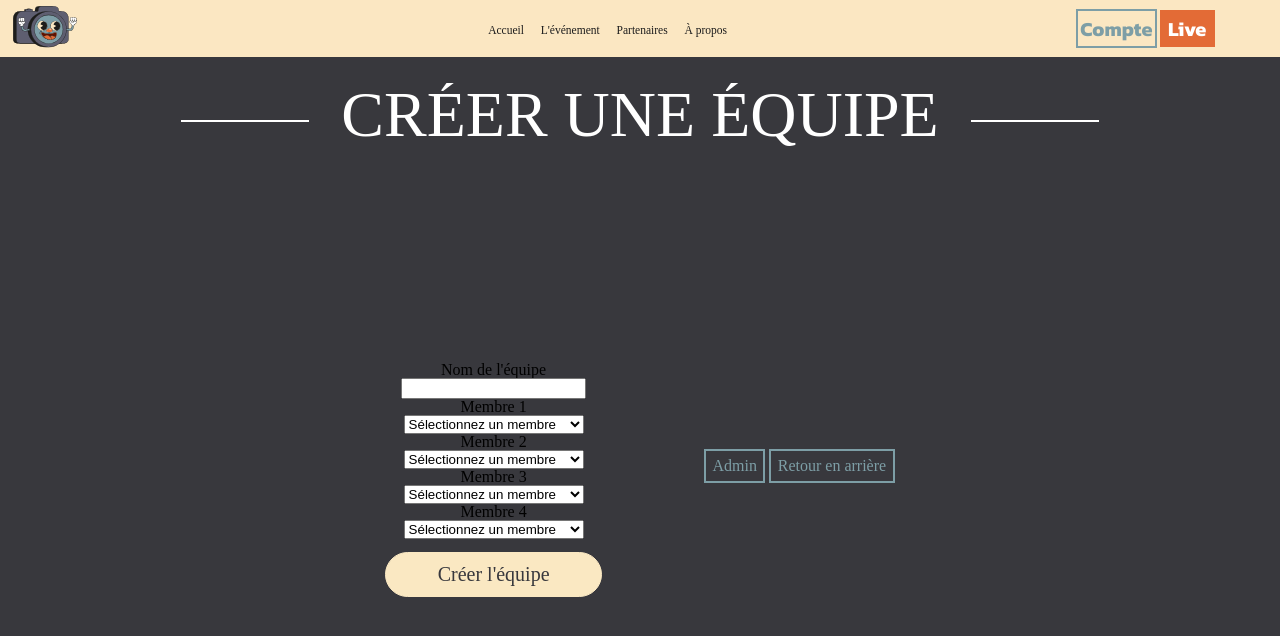
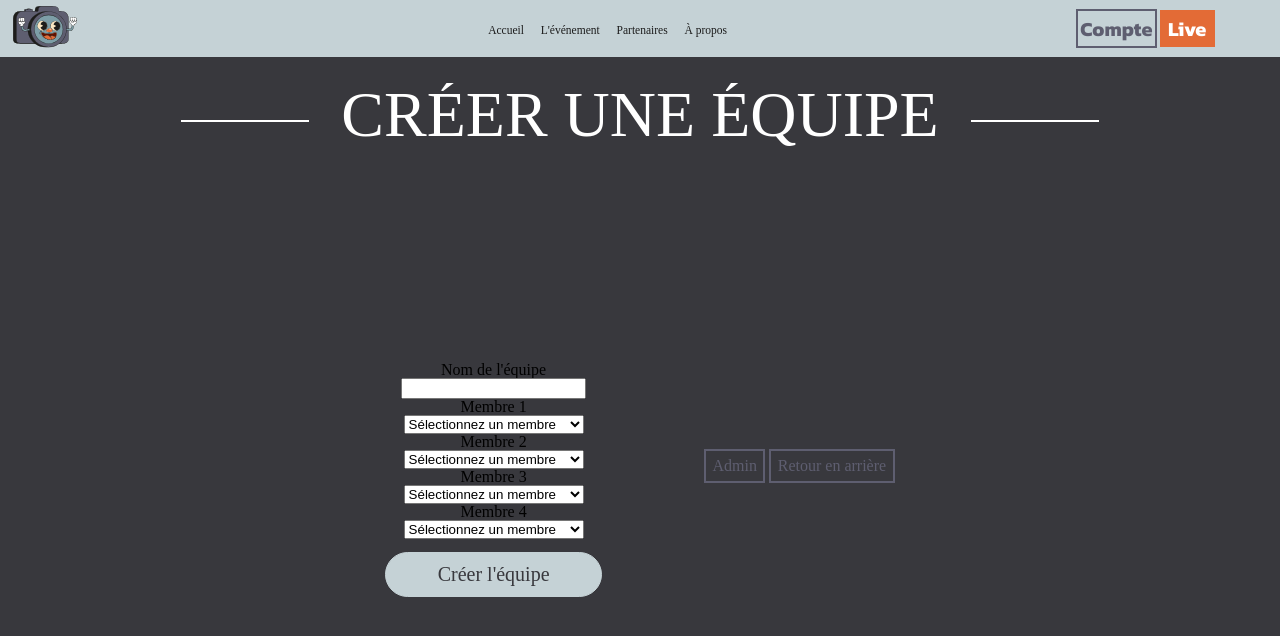
Before and after one commit to Klaimand22/rallye_video, a PHP site: page /create-team.php in a window 1280 px wide. Shown: the top 636 px of the page. Run offline with PHP 8.4, Linux system fonts and the light colour scheme; the visitor is signed in with stand-in values (Sample User, id 1); some libraries are stand-ins or nearby versions.

Commit message:
changement couleur

```diff
--- a/css/footer.css
+++ b/css/footer.css
@@ -5,7 +5,8 @@
     gap : 10vw;
     width: 100%;
     height: 35vh;
-    background-color: #FBE7C2;
+    background-color: #C5D2D6;
+
 
 }
 
--- a/css/global.css
+++ b/css/global.css
@@ -57,7 +57,7 @@ h1 {
 
   form > input[type=email], input[type=password] {
     padding: 0.8vw 2vw 0.8vw 2vw;
-    border: 0.1vw solid #FAE8C2;
+    border: 0.1vw solid #C5D2D6;
     border-radius: 30px;
     background-color: transparent;
     color: #FFFFFF;
@@ -74,9 +74,9 @@ h1 {
   form > input[type=submit] {
     margin-top: 1vw;
     padding: 0.8vw 4vw 0.8vw 4vw;
-    border: 0.1vw solid #FAE8C2;
+    border: 0.1vw solid #C5D2D6;
     border-radius: 30px;
-    background-color: #FAE8C2;
+    background-color: #C5D2D6;
     color: #38383D;
     font-size: 20px;
     font-family: Gotham;
@@ -125,9 +125,9 @@ h1 {
 
 .button-main {
   padding: 18px 125px 18px 125px;
-  background-color: #FAE8C2;
+  background-color: #C5D2D6;
   color: #39393E;
-  border: 0.2vw solid #FAE8C2;
+  border: 0.2vw solid #C5D2D6;
   border-radius: 36px;
   font-family: Gotham;
   font-weight: 500;
@@ -143,7 +143,7 @@ h1 {
   padding: 18px 125px 18px 125px;
   background-color: transparent;
   color: #FFFFFF;
-  border: 0.2vw solid #FAE8C2;
+  border: 0.2vw solid #C5D2D6;
   border-radius: 36px;
   font-family: Gotham;
   font-weight: 500;
@@ -151,7 +151,7 @@ h1 {
 
 .button-main-variant:hover {
   transition: all 0.1s ease-in-out;
-  background-color: #FAE8C2;
+  background-color: #C5D2D6;
   color: #39393E;
 }
 
@@ -176,7 +176,7 @@ h1 {
   position: absolute;
   left: 0.5vw;
   top: 0.5vw;
-  background-color: #FAE8C2;
+  background-color: #C5D2D6;
   padding: 0.5vw;
   border-radius: 36px;
 }
--- a/css/header.css
+++ b/css/header.css
@@ -11,7 +11,7 @@
   justify-content: space-between;
   align-items: center;
   width: 100%;
-  background-color: #fbe7c2;
+  background-color: #C5D2D6;
 }
 
 .header svg {
@@ -77,25 +77,25 @@ nav > ul > li,
 }
 
 #connexion {
-  border: 0.2vw solid #7d9ea6;
+  border: 0.2vw solid #5E5E70;
   padding: 0.5vw;
-  color: #7d9ea6;
+  color: #5E5E70;
 }
 
 #connexion:hover {
-  background-color: #7d9ea6;
+  background-color: #5E5E70;
   color: #ffffff;
   transition: all 0.3s ease-in-out;
 }
 
 #deconnexion {
-  border: 0.2vw solid #7d9ea6;
+  border: 0.2vw solid #5E5E70;
   padding: 0.5vw;
-  color: #7d9ea6;
+  color: #5E5E70;
 }
 
 #deconnexion:hover {
-  background-color: #7d9ea6;
+  background-color: #5E5E70;
   color: #ffffff;
   transition: all 0.3s ease-in-out;
 }
@@ -115,9 +115,9 @@ nav > ul > li,
 
 /* Dropdown Button */
 .dropbtn {
-  border: 0.2vw solid #7d9ea6;
+  border: 0.2vw solid #5E5E70;
   padding: 0.2vw;
-  color: #7d9ea6;
+  color: #5E5E70;
   font-size: 16px;
   cursor: pointer;
   font-size: 20px;
@@ -130,7 +130,7 @@ nav > ul > li,
 }
 
 .dropbtn:hover, .dropbtn:focus {
-  background-color: #7d9ea6;
+  background-color: #5E5E70;
   color: #ffffff;
   transition: all 0.3s ease-in-out;
 }
```
Also changed, not shown: sessiontest/.html (deleted), 1 other file.
